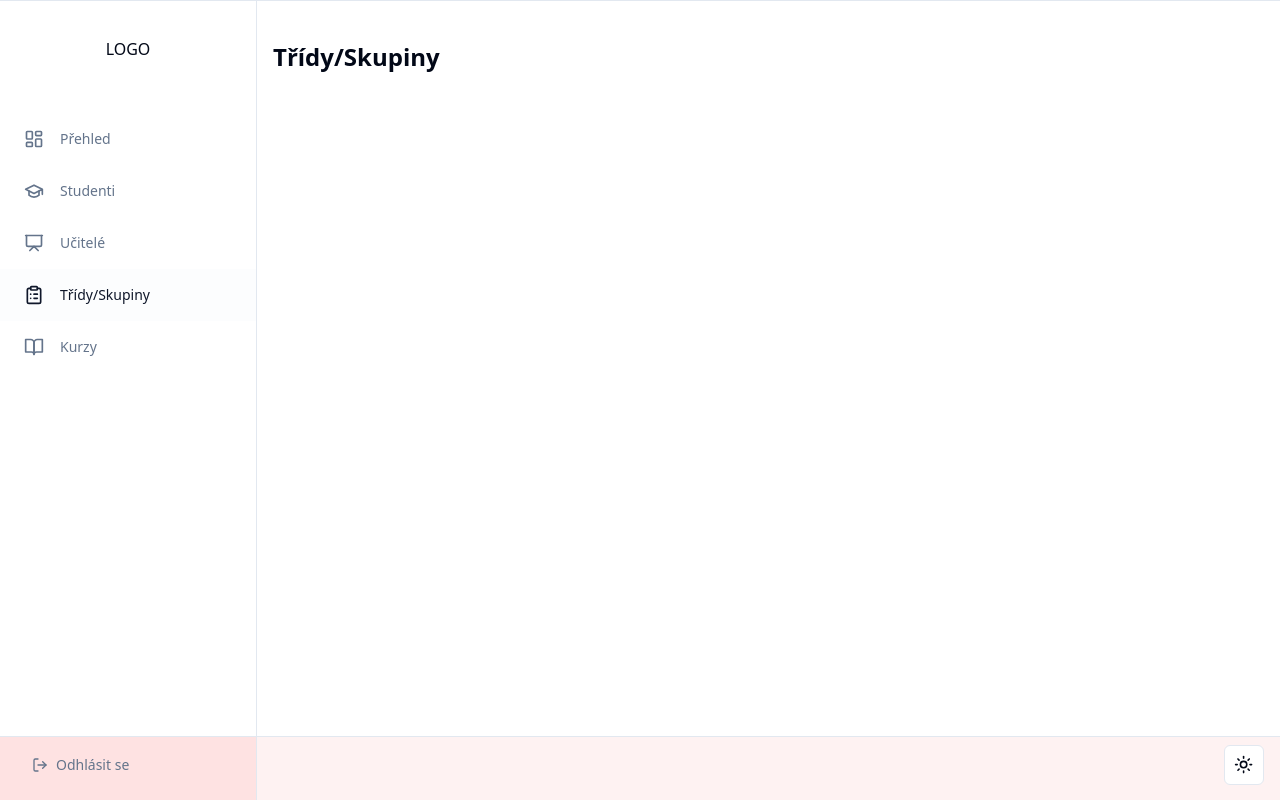
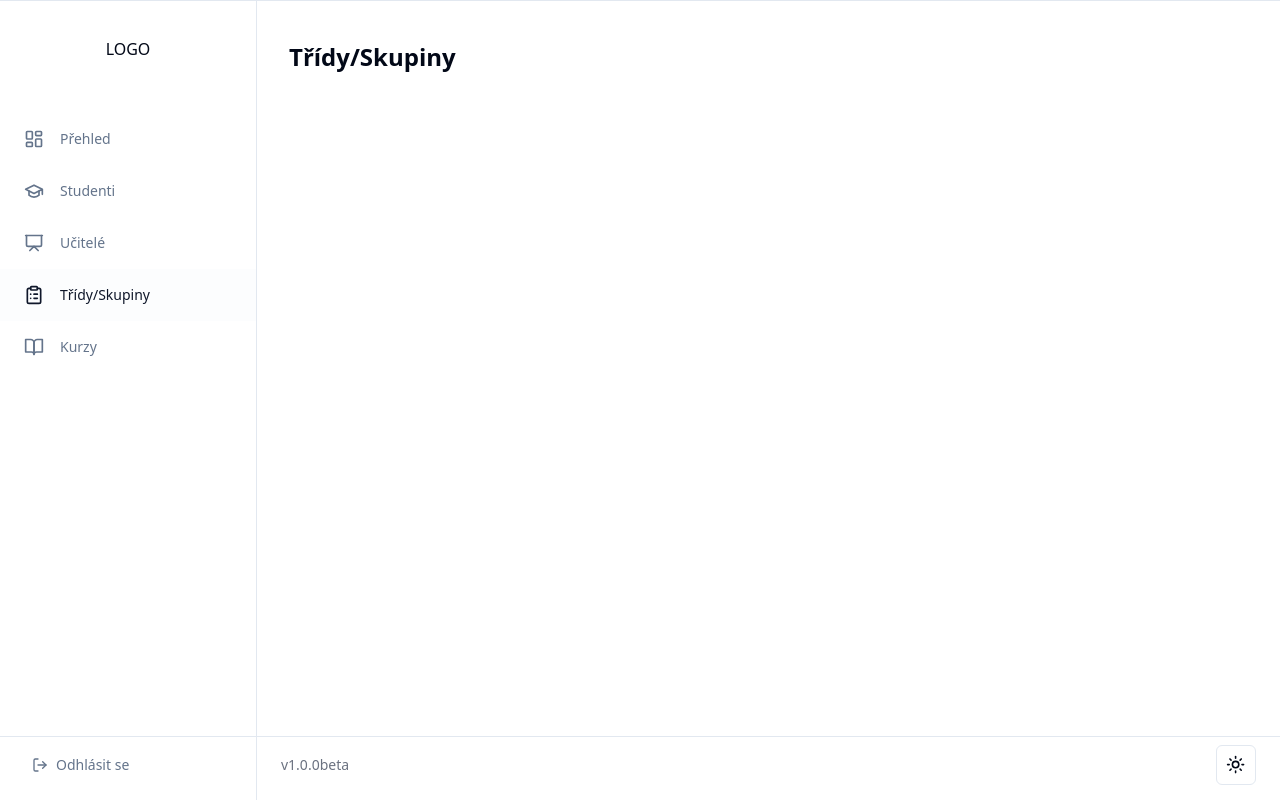
Before and after one commit to richardamare/classroom-frontend-nextjs13, a Next.js app: page /dashboard/classes in a window 1280 px wide. Built offline with nearby package versions, Linux system fonts and the light colour scheme.

Commit message:
refactor: dashboard layout

```diff
--- a/src/components/dashboard-layout.tsx
+++ b/src/components/dashboard-layout.tsx
@@ -13,8 +13,8 @@ export default function DashboardLayout({children}: DashboardLayoutProps) {
 				<Sidebar className="hidden lg:grid lg:col-span-1"/>
 				<div
 					className="border-l min-h-screen max-h-screen overflow-hidden lg:col-span-4 flex flex-col justify-between">
-					<div className="px-4 pt-10">{children}</div>
-					<div className="border-t w-full bg-red-50 pb-4 pt-2">
+					<div className="px-8 pt-10">{children}</div>
+					<div className="border-t w-full pb-4 pt-2">
 						<Footer/>
 					</div>
 				</div>
--- a/src/components/footer.tsx
+++ b/src/components/footer.tsx
@@ -1,7 +1,10 @@
 import ModeToggle from "@/components/mode-toggle";
 
 export default function Footer() {
-	return <div className="flex items-center flex-row justify-end my-auto h-full px-4">
+	return <div className="flex items-center flex-row justify-between my-auto h-full px-6">
+		<p className="text-sm text-gray-500 dark:text-gray-400">
+			v1.0.0beta
+		</p>
 		<ModeToggle/>
 	</div>
 }
--- a/src/components/sidebar.tsx
+++ b/src/components/sidebar.tsx
@@ -30,8 +30,8 @@ export default function Sidebar({className}: SidebarProps) {
 								<>
 									<Link href={item.href}
 									      className={cn(
-										      "flex items-center gap-x-2 text-slate-500 text-sm font-[500] pl-6 hover:text-secondary-foreground hover:bg-slate-300/20 w-full",
-										      isActive(item.href) && "text-secondary-foreground bg-secondary/20"
+										      "flex items-center gap-x-2 text-muted-foreground text-sm font-[500] pl-6 hover:text-secondary-foreground hover:bg-slate-300/20 w-full",
+										      isActive(item.href) && "text-accent-foreground bg-secondary/20"
 									      )}>
 										<div className="flex items-center gap-x-2 py-4">
 											<item.icon className="w-5 h-5 mr-2"/>
@@ -43,7 +43,7 @@ export default function Sidebar({className}: SidebarProps) {
 						</div>
 					</div>
 					<div className="border-t">
-						<div className="px-4 pt-2 pb-4 space-y-6 bg-red-100">
+						<div className="px-4 pt-2 pb-4 space-y-6">
 							<Link
 								href="/auth/logout"
 								className={cn(
```
